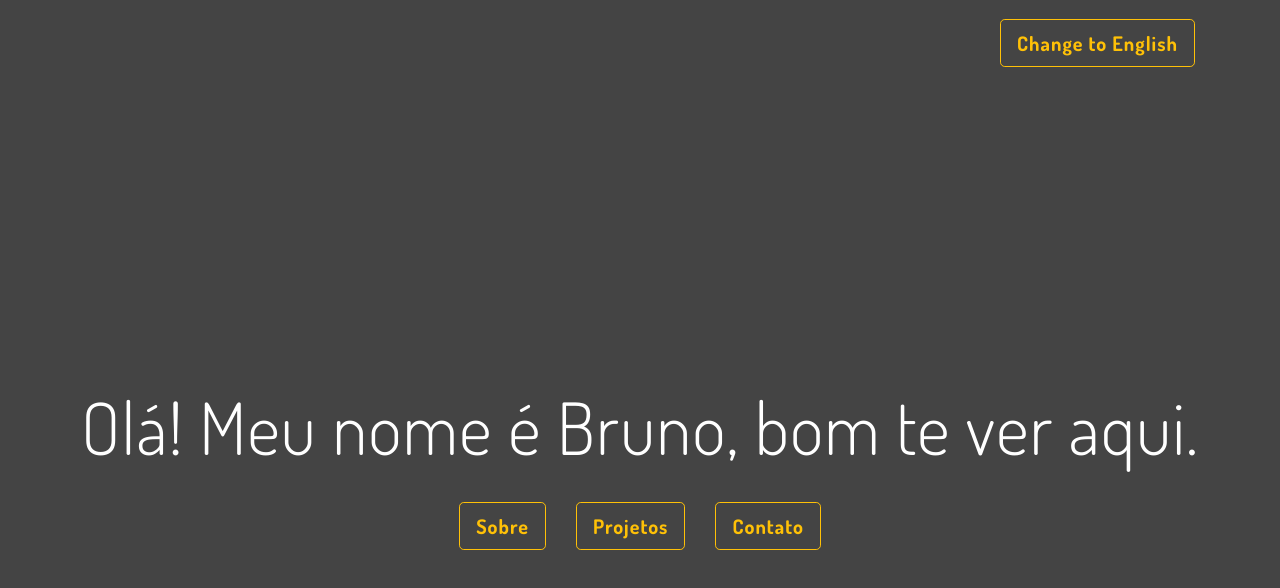
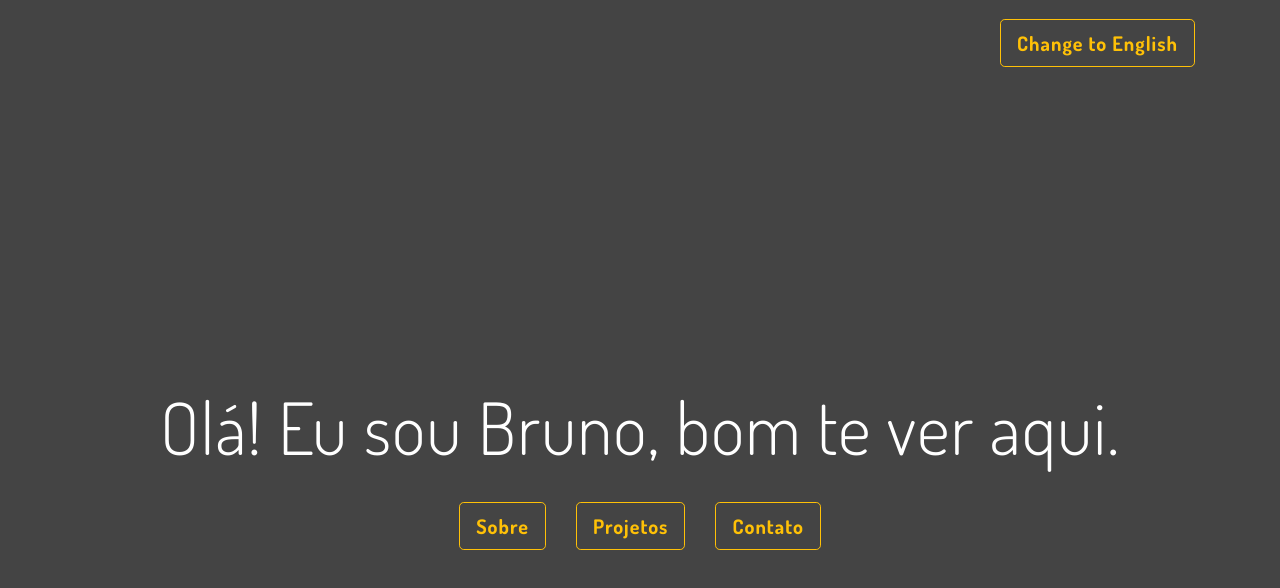
Before and after one commit to bruno-gurgel/portfolio, a React (Create React App) app: page / in a window 1280 px wide. Both pictures are taken after a click on the button "Mudar para Português". Shown: the top 588 px of the page. Built offline with nearby package versions, Linux system fonts and the light colour scheme.

Commit message:
feat: Added state to root of project instead of creating many

```diff
--- a/src/App.js
+++ b/src/App.js
@@ -1,3 +1,4 @@
+import React, { useState } from "react";
 import "./App.css";
 import { Route, Switch } from "react-router";
 import About from "./features/about";
@@ -7,23 +8,24 @@ import MyReads from "./features/projects/MyReads";
 import WouldYouRather from "./features/projects/WouldYouRather";
 
 function App() {
+	const [language, updateLanguage] = useState("english");
 	return (
 		<div className="App">
 			<Switch>
 				<Route path="/about">
-					<About />
+					<About language={language} onUpdateLanguage={updateLanguage} />
 				</Route>
 				<Route path="/projects/MyReads">
-					<MyReads />
+					<MyReads language={language} onUpdateLanguage={updateLanguage} />
 				</Route>
 				<Route path="/projects/WouldYouRather">
-					<WouldYouRather />
+					<WouldYouRather language={language} onUpdateLanguage={updateLanguage} />
 				</Route>
 				<Route path="/projects">
-					<Projects />
+					<Projects language={language} onUpdateLanguage={updateLanguage} />
 				</Route>
 				<Route path="/">
-					<Home />
+					<Home language={language} onUpdateLanguage={updateLanguage} />
 				</Route>
 			</Switch>
 		</div>
--- a/src/features/about/index.js
+++ b/src/features/about/index.js
@@ -1,21 +1,17 @@
-import React, { useState } from "react";
+import React from "react";
 import Container from "react-bootstrap/Container";
 import styles from "./about.module.css";
 import Navigation from "../navigation";
-import { Link } from "react-router-dom";
-import Button from "react-bootstrap/Button";
 import AboutPortuguese from "./AboutPortuguese";
 
-export default function About() {
-	const [language, updateLanguage] = useState("english");
-
+export default function About({ language, onUpdateLanguage }) {
 	if (language === "portuguese") {
-		return <AboutPortuguese onUpdateLanguage={updateLanguage} />;
+		return <AboutPortuguese onUpdateLanguage={onUpdateLanguage} />;
 	}
 
 	return (
 		<Container className={styles.AboutContainer}>
-			<Navigation onUpdateLanguage={updateLanguage} language={language} backLocation="/" />
+			<Navigation onUpdateLanguage={onUpdateLanguage} language={language} backLocation="/" />
 			<h1 className="display-2 text-center">About me</h1>
 
 			<p className={styles.text}>
--- a/src/features/home/HomePortuguese.js
+++ b/src/features/home/HomePortuguese.js
@@ -1,4 +1,4 @@
-import React, { useState } from "react";
+import React from "react";
 import styles from "./home.module.css";
 import { Link } from "react-router-dom";
 import Button from "react-bootstrap/Button";
@@ -18,7 +18,7 @@ export default function HomePortuguese({ onUpdateLanguage }) {
 				</Button>
 			</Container>
 			<div className={styles.homeMain}>
-				<h1 className="display-3">Olá! Meu nome é Bruno, bom te ver aqui.</h1>
+				<h1 className="display-3">Olá! Eu sou Bruno, bom te ver aqui.</h1>
 				<br />
 				<div className={styles.btnContainer}>
 					<Link to="/about">
--- a/src/features/home/index.js
+++ b/src/features/home/index.js
@@ -1,14 +1,14 @@
-import React, { useState } from "react";
+import React from "react";
 import styles from "./home.module.css";
 import { Link } from "react-router-dom";
 import Button from "react-bootstrap/Button";
 import Container from "react-bootstrap/Container";
 import HomePortuguese from "./HomePortuguese.js";
 
-export default function Home() {
-	const [language, updateLanguage] = useState("english");
-
-	if (language === "english") {
+export default function Home({ language, onUpdateLanguage }) {
+	if (language === "portuguese") {
+		return <HomePortuguese onUpdateLanguage={onUpdateLanguage} />;
+	}
 	return (
 		<div className={styles.home}>
 			<Container className={styles.navBtnBox}>
@@ -16,7 +16,7 @@ export default function Home() {
 					variant="outline-warning"
 					size="lg"
 					className="mt-1"
-						onClick={() => updateLanguage("portuguese")}
+					onClick={() => onUpdateLanguage("portuguese")}
 				>
 					<strong>Mudar para Português</strong>
 				</Button>
@@ -42,7 +42,4 @@ export default function Home() {
 			</div>
 		</div>
 	);
-	} else {
-		return <HomePortuguese onUpdateLanguage={updateLanguage} />;
 }
-}
--- a/src/features/projects/MyReads/index.js
+++ b/src/features/projects/MyReads/index.js
@@ -7,14 +7,14 @@ import { Link } from "react-router-dom";
 import MyReadsPortuguese from "./portuguese/MyReadsPortuguese";
 import Navigation from "../../navigation";
 
-export default function MyReads() {
-	const [language, updateLanguage] = useState("english");
-
-	if (language === "english") {
+export default function MyReads({ language, onUpdateLanguage }) {
+	if (language === "portuguese") {
+		return <MyReadsPortuguese onUpdateLanguage={onUpdateLanguage} />;
+	}
 	return (
 		<Container className={styles.myReadsContainer}>
 			<Navigation
-					onUpdateLanguage={updateLanguage}
+				onUpdateLanguage={onUpdateLanguage}
 				language={language}
 				backLocation="/projects"
 			/>
@@ -36,12 +36,12 @@ export default function MyReads() {
 			<Container className="mt-5">
 				<p className={styles.introText}>
 					In this project, I had to make a Single Page Application (SPA) that was a
-						bookshelf so that the users could organize what they were reading or wanting
-						to read.
+					bookshelf so that the users could organize what they were reading or wanting to
+					read.
 				</p>
 				<p className={styles.introText}>
-						I used an API server provided by Udacity and had to lay out the application
-						so that it was clean and reusable. I followed along with
+					I used an API server provided by Udacity and had to lay out the application so
+					that it was clean and reusable. I followed along with
 					<Link
 						to={{ pathname: "https://reactjs.org/docs/thinking-in-react.html" }}
 						target="_blank"
@@ -50,15 +50,14 @@ export default function MyReads() {
 						{" "}
 						React documentation{" "}
 					</Link>{" "}
-						suggestions to make the project, but since this was my first project using
-						this UI library, there were some things that now I would do differently,
-						especially the mock/planning part, that if done correctly saves a lot of
-						time later.
+					suggestions to make the project, but since this was my first project using this
+					UI library, there were some things that now I would do differently, especially
+					the mock/planning part, that if done correctly saves a lot of time later.
 				</p>
 				<p className={styles.introText}>
-						I only used React in this application, always trying to employ best
-						practices like avoiding class components. Since I learned React without the
-						hooks, I faced some challenges, but I really learned a lot.
+					I only used React in this application, always trying to employ best practices
+					like avoiding class components. Since I learned React without the hooks, I faced
+					some challenges, but I really learned a lot.
 				</p>
 				<div className={styles.buttonBox}>
 					<Button variant="warning" size="lg" className={styles.button}>
@@ -70,7 +69,4 @@ export default function MyReads() {
 			</Container>
 		</Container>
 	);
-	} else {
-		return <MyReadsPortuguese onUpdateLanguage={updateLanguage} />;
 }
-}
--- a/src/features/projects/index.js
+++ b/src/features/projects/index.js
@@ -8,16 +8,14 @@ import { Link } from "react-router-dom";
 import ProjectsPortuguese from "./ProjectsPortuguese";
 import Navigation from "../navigation";
 
-export default function Projects() {
-	const [language, updateLanguage] = useState("english");
-
+export default function Projects({ language, onUpdateLanguage }) {
 	if (language === "portuguese") {
-		return <ProjectsPortuguese onUpdateLanguage={updateLanguage} />;
+		return <ProjectsPortuguese onUpdateLanguage={onUpdateLanguage} />;
 	}
 
 	return (
 		<Container className={styles.projectsContainer}>
-			<Navigation onUpdateLanguage={updateLanguage} language={language} backLocation="/" />
+			<Navigation onUpdateLanguage={onUpdateLanguage} language={language} backLocation="/" />
 			<div className={styles.cardBox}>
 				<Card className={styles.card}>
 					<Card.Header className="display-4">MyReads</Card.Header>
```
Lines whose indentation alone changed are shown as unchanged.
